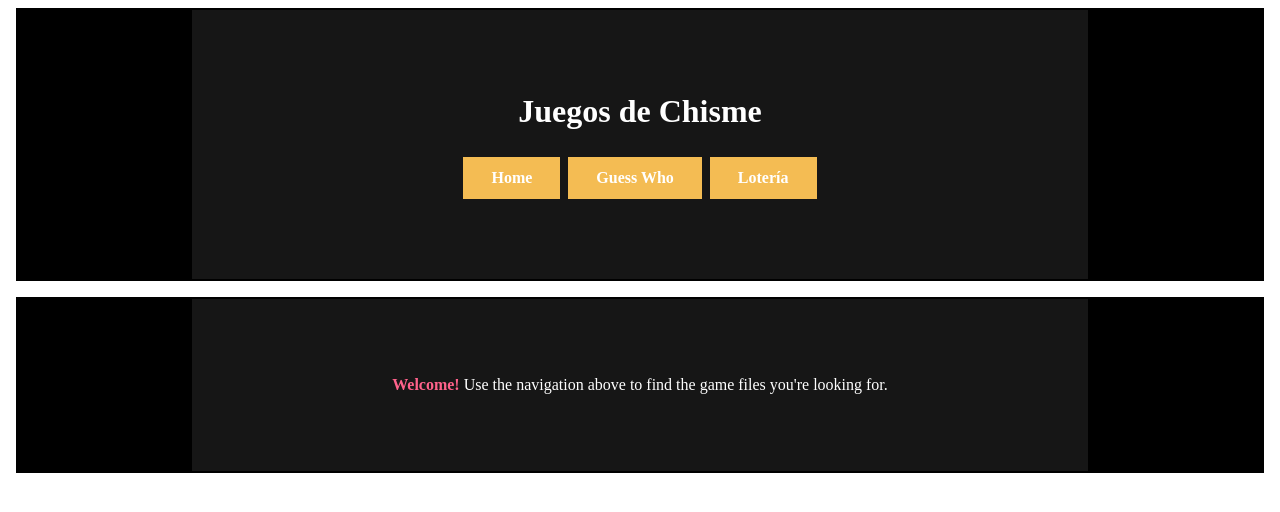
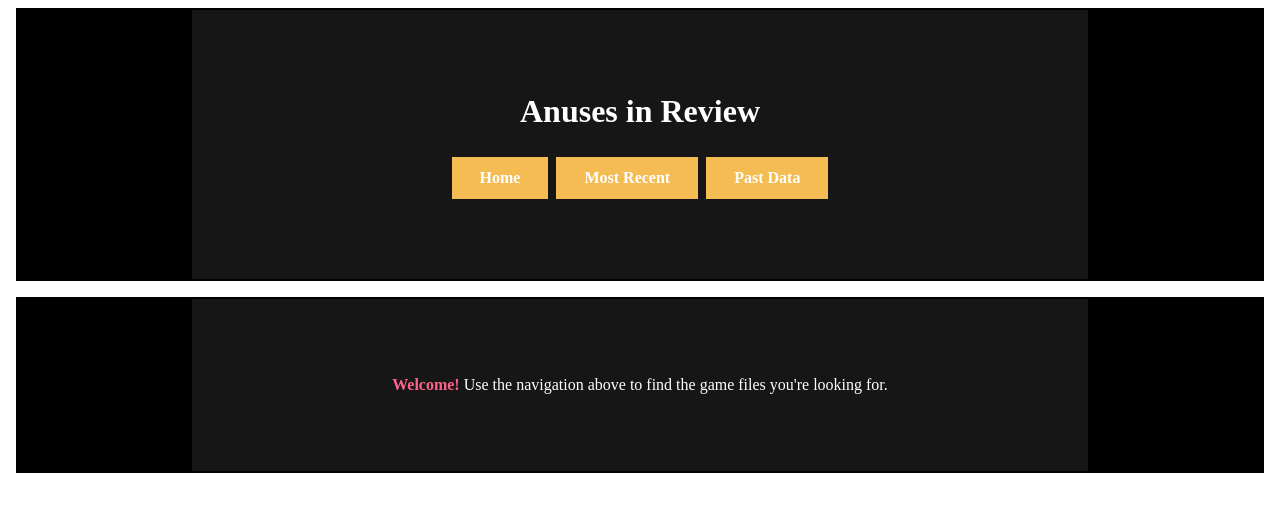
Before and after one commit to anuses-in-review/anuses, a SvelteKit app: page / in a window 1280 px wide. Shown: the top 512 px of the page. Built offline with nearby package versions, Linux system fonts and the light colour scheme.

Commit message:
superficial

```diff
--- a/src/routes/(full-website)/+layout.svelte
+++ b/src/routes/(full-website)/+layout.svelte
@@ -11,14 +11,14 @@
 		<tr>
 		<td class = "yuh">
 
-		<h1><center>Juegos de Chisme</center></h1>
+		<h1><center>Anuses in Review</center></h1>
 
 		<!-- Navigation -->
 
 		<p><center>
 			<a href="{base}/"><button class = "button button1"><b>Home</b></button></a>
-			<a href="{base}/guess-who"><button class="button button1"><b>Guess Who</b></button></a>
-			<a href="{base}/loteria"><button class="button button1"><b>Lotería</b></button></a>
+			<a href="{base}/guess-who"><button class="button button1"><b>Most Recent</b></button></a>
+			<a href="{base}/loteria"><button class="button button1"><b>Past Data</b></button></a>
 		</center></p>
 
 		</td>
```
